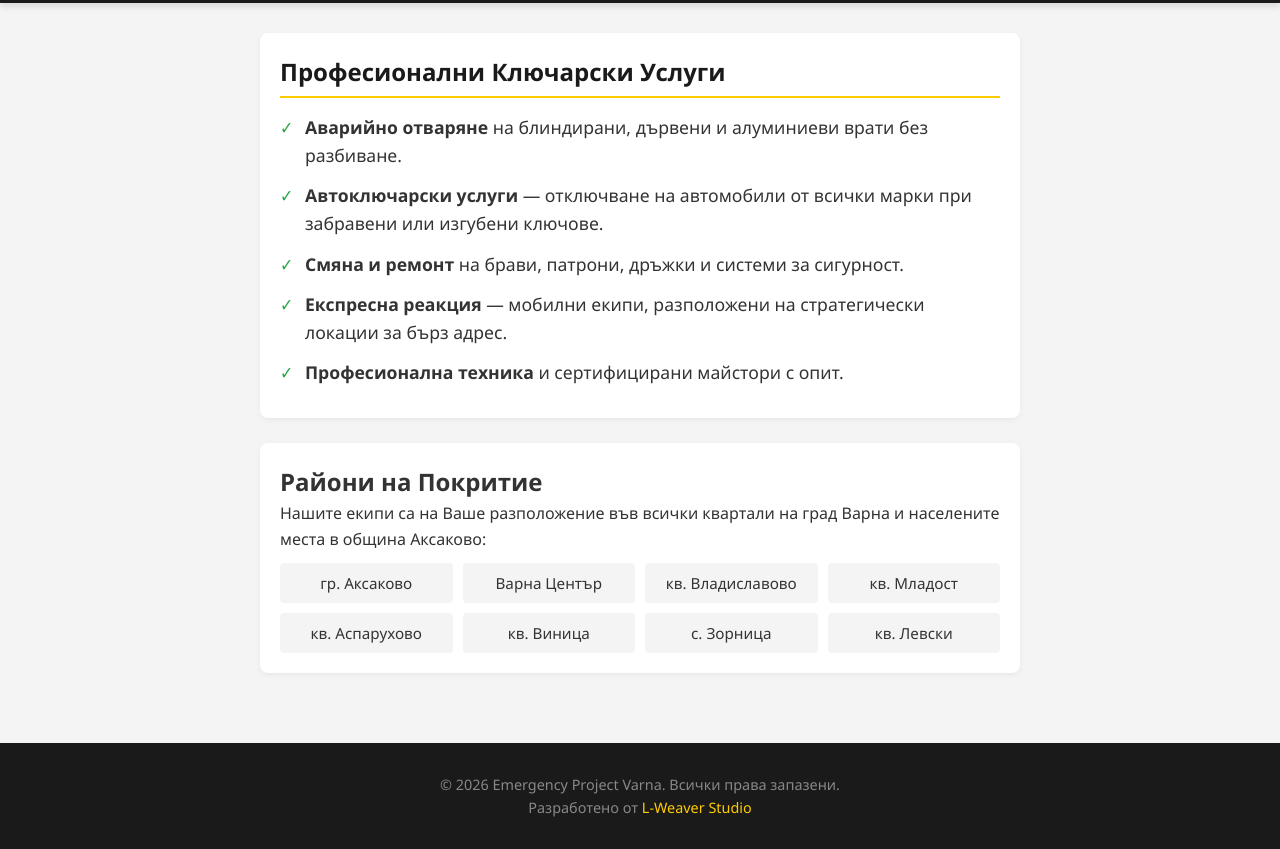
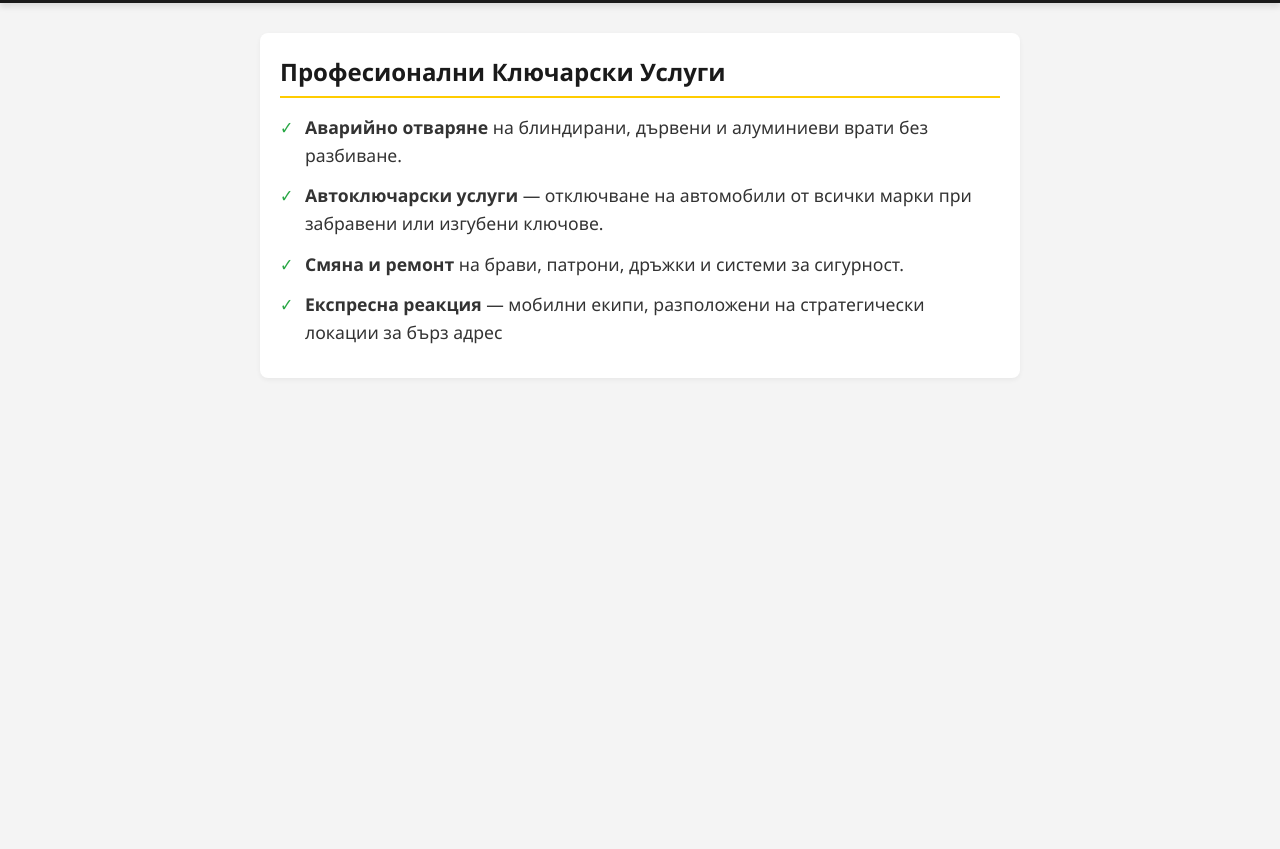
Before and after one commit to lifeweaverlifeweaver-hash/varna-emergency-directory, a plain HTML site: page index.html in a window 1280 px wide. Shown: the part 281-1130 px from the top of the page. After the commit the page ends 800 px from the top, so only its background shows below. Drawn offline with Linux system fonts and the light colour scheme.

Commit message:
Fix DOCTYPE and clean up HTML structure
Corrected DOCTYPE declaration and improved comments. Removed unnecessary sections and added a script for analytics.

```diff
--- a/index.html
+++ b/index.html
@@ -1,4 +1,4 @@
-<!DOCTYPEOCTYPE html>
+<!DOCTYPE html>
 <html lang="bg">
 <head>
     <meta charset="UTF-8">
@@ -7,10 +7,10 @@
     <meta name="description" content="Търсите спешен ключар във Варна или община Аксаково? Денонощни ключарски услуги, отваряне на врати и коли. Звъннете сега за бързо пристигане!">
     <meta name="robots" content="index, follow">
 
-    <!-- Ключови думи за Локално SEO -->
     <link rel="canonical" href="https://lifeweaverlifeweaver-hash.github.io/L-Weaver-Studio.github.io/">
 
-    <!-- Минималистичен и ултра бърз CSS -->
+    <script async src="https://cloud.umami.is/script.js" data-website-id="ccfd592a-524d-474d-801d-d2e0d34f9790"></script>
+
     <style>
         :root {
             --primary-color: #ffcc00; /* Цвят, привличащ вниманието при спешност */
@@ -66,7 +66,7 @@
             margin-bottom: 10px;
         }
 
-        /* Огромния Call-to-Action бутон за телефонно обаждане */
+        /* Огромният Call-to-Action бутон за телефонно обаждане */
         .cta-button {
             display: block;
             background-color: var(--success-color);
@@ -171,7 +171,6 @@
         }
     </style>
 
-    <!-- СТРУКТУРИРАНИ ДАННИ (JSON-LD) ЗА GOOGLE LOCAL SEO -->
     <script type="application/ld+json">
     {
       "@context": "https://schema.org",
@@ -222,7 +221,6 @@
         <div class="emergency-badge">Денонощно 24/7 Аварийна Линия</div>
         <h1>Спешен Ключар Варна & Аксаково</h1>
         <p>Пристигане на място до 30 минути. Без почивен ден.</p>
-        <!-- Директно обаждане при клик (Телефонният номер се заменя с този на майстора) -->
         <a href="tel:+359884468329" class="cta-button">📞 ЗВЪННИ СЕГА</a>
     </header>
 
@@ -234,32 +232,4 @@
                 <li><strong>Аварийно отваряне</strong> на блиндирани, дървени и алуминиеви врати без разбиване.</li>
                 <li><strong>Автоключарски услуги</strong> — отключване на автомобили от всички марки при забравени или изгубени ключове.</li>
                 <li><strong>Смяна и ремонт</strong> на брави, патрони, дръжки и системи за сигурност.</li>
-                <li><strong>Експресна реакция</strong> — мобилни екипи, разположени на стратегически локации за бърз адрес.</li>
-                <li><strong>Професионална техника</strong> и сертифицирани майстори с опит.</li>
-            </ul>
-        </section>
-
-        <section class="regions">
-            <h2>Райони на Покритие</h2>
-            <p>Нашите екипи са на Ваше разположение във всички квартали на град Варна и населените места в община Аксаково:</p>
-            <div class="region-list">
-                <div class="region-item">гр. Аксаково</div>
-                <div class="region-item">Варна Център</div>
-                <div class="region-item">кв. Владиславово</div>
-                <div class="region-item">кв. Младост</div>
-                <div class="region-item">кв. Аспарухово</div>
-                <div class="region-item">кв. Виница</div>
-                <div class="region-item">с. Зорница</div>
-                <div class="region-item">кв. Левски</div>
-            </div>
-        </section>
-
-    </div>
-
-    <footer>
-        <p>&copy; 2026 Emergency Project Varna. Всички права запазени.</p>
-        <p>Разработено от <a href="https://lifeweaverlifeweaver-hash.github.io/L-Weaver-Studio.github.io/" target="_blank">L-Weaver Studio</a></p>
-    </footer>
-
-</body>
-</html>
+                <li><strong>Експресна реакция</strong> — мобилни екипи, разположени на стратегически локации за бърз адрес
```
